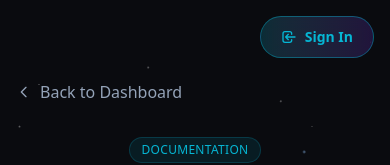
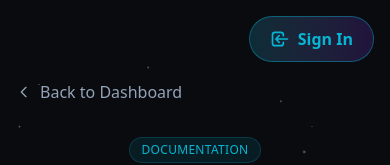
Before and after one commit to RomSanitovsky/etfs-pro, a Next.js app in the folder etfs-pro-client/: page /docs in a window 390 px wide. Shown: the top 165 px of the page. Built offline with nearby package versions, Linux system fonts and the light colour scheme; no server answers.

Commit message:
Fix mobile header symmetry around Live Dashboard badge
- Match Sign In button size to Docs button (text-base, w-5 icon)
- Increase mobile top padding for better spacing below header buttons

Co-Authored-By: Claude Opus 4.5 <noreply@anthropic.com>

```diff
--- a/etfs-pro-client/app/dashboard/page.tsx
+++ b/etfs-pro-client/app/dashboard/page.tsx
@@ -45,7 +45,7 @@ export default async function Dashboard() {
       <StarField />
       <Header />
 
-      <main className="relative z-10 container mx-auto px-4 py-8 pt-16 md:pt-8 max-w-6xl">
+      <main className="relative z-10 container mx-auto px-4 py-8 pt-20 md:pt-8 max-w-6xl">
         {/* Section header */}
         <div className="text-center mb-12">
           <div className="inline-flex items-center gap-2 px-3 py-1 rounded-full bg-cosmic/10 border border-cosmic/20 mb-4">
--- a/etfs-pro-client/components/Header.tsx
+++ b/etfs-pro-client/components/Header.tsx
@@ -107,14 +107,14 @@ export function Header() {
       ) : !user ? (
         <Link
           href="/login"
-          className="inline-flex items-center gap-2 px-5 py-2.5 text-sm font-semibold
+          className="inline-flex items-center gap-2 px-5 py-2.5 text-base font-semibold
                      bg-gradient-to-r from-cosmic/20 to-nebula/20
                      text-cosmic hover:text-foreground
                      border border-cosmic/40 hover:border-cosmic
                      rounded-full backdrop-blur-sm
                      transition-all duration-300 hover:shadow-lg hover:shadow-cosmic/20"
         >
-          <svg className="w-4 h-4" fill="none" stroke="currentColor" viewBox="0 0 24 24">
+          <svg className="w-5 h-5" fill="none" stroke="currentColor" viewBox="0 0 24 24">
             <path strokeLinecap="round" strokeLinejoin="round" strokeWidth={2}
                   d="M11 16l-4-4m0 0l4-4m-4 4h14m-5 4v1a3 3 0 01-3 3H6a3 3 0 01-3-3V7a3 3 0 013-3h7a3 3 0 013 3v1" />
           </svg>
```
